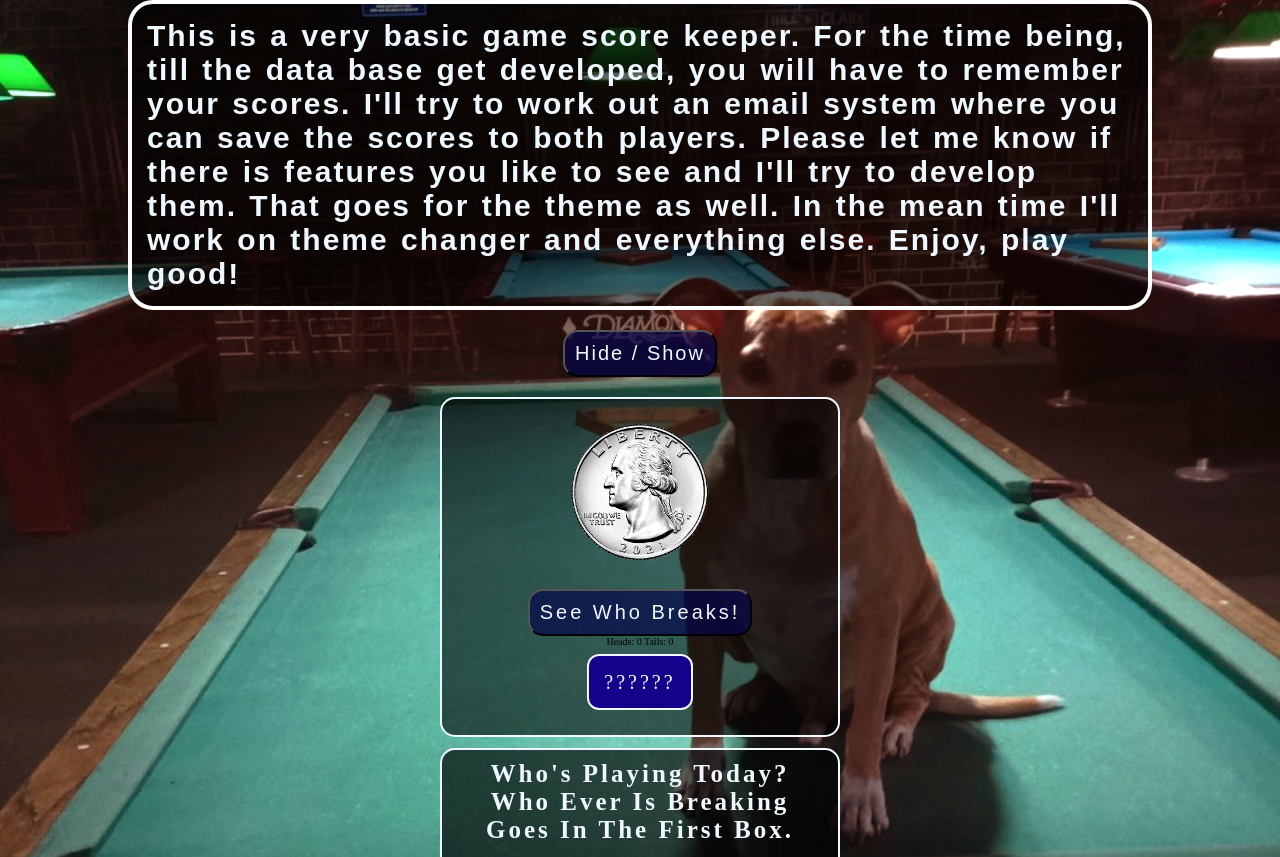
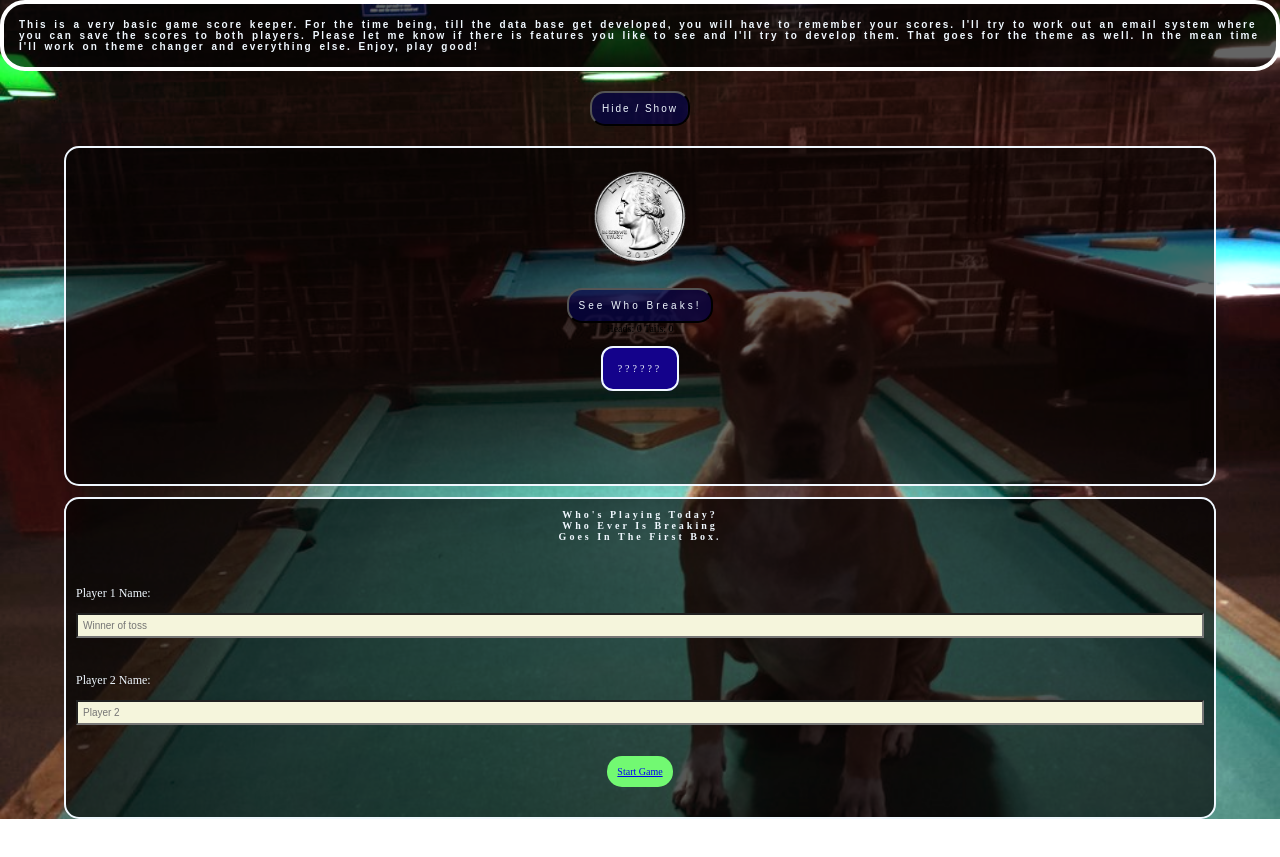
Before and after one commit to wes2112/amro-score-pad, a plain HTML site: page index.html in a window 1280 px wide. Shown: the top 857 px of the page. After the commit the page ends 819 px from the top, so only its background shows below. Drawn offline with nearby package versions, Linux system fonts and the light colour scheme.

Commit message:
Update main.css

```diff
--- a/main.css
+++ b/main.css
@@ -12,14 +12,14 @@ html { font-size: 62.5%;}
     height: 100%;
 }
 .home-container {
-    width: 80%;
+    width: 100%;
     margin-left: auto;
     margin-right: auto;
 }
 /** This is the header section of home page */
 .home-header h1 {
     color: aliceblue;
-    font-size: 3rem;
+    font-size: 1rem;
     padding: 15px;
     border: 4px solid white;
     background-color: rgba(0, 0, 0, 0.606);
@@ -32,7 +32,7 @@ html { font-size: 62.5%;}
 #bt_1 {
     margin: 20px auto;
     padding: 10px;
-    font-size: 2rem;
+    font-size: 1rem;
     text-transform: capitalize;
     color: aliceblue;
     background-color: rgba(4, 4, 75, 0.684);
@@ -50,7 +50,7 @@ h2 {
 }
  /** Container for the coin flip */
 .flip-container {
-    width: 400px;
+    width: 90%;
     height: 340px;
     margin-left: auto;
     margin-right: auto;
@@ -65,7 +65,7 @@ h2 {
  /** this is the flip button */
 #flip {
     padding: 10px;
-    font-size: 2rem;
+    font-size: 1rem;
     text-transform: capitalize;
     border-radius: 15px;
     background-color: rgba(4, 4, 75, 0.684);
@@ -75,8 +75,8 @@ h2 {
  /** This is the coin section */
 #coin {
   position: relative;
-  width: 15rem;
-  height: 15rem;
+  width: 10rem;
+  height: 10rem;
   margin: 2rem 0rem;
   transform-style: preserve-3d;
 
@@ -109,7 +109,7 @@ h2 {
 }
 
 .tails {
-    background-image: url("images/tail.png");
+  background-image: url("images/tail.png");
   transform: rotateY(-180deg);
 }
 
@@ -132,13 +132,13 @@ h2 {
     padding: 15px;
     letter-spacing: 3px;
     background-color: rgb(20, 2, 139);
-    font-size: 2rem;
+    font-size: 1rem;
     line-height: 7rem;
     border: 2px solid aliceblue;
     border-radius: 12px;
 }
 .form-container {
-    width: 400px;
+    width: 90%;
     background-color: rgba(0, 0, 0, 0.658);
     border: 2px solid aliceblue;
     margin-left: auto;
@@ -146,7 +146,7 @@ h2 {
     border-radius: 15px;
 }
 .form-container h2 {
-    font-size: 2.5rem;
+    font-size: 1rem;
     color: aliceblue;
     padding: 10px;
     letter-spacing: 3px;
@@ -156,13 +156,13 @@ h2 {
 #player-names {
     display: flex;
     flex-direction: column;
-    padding: 20px;
+    padding: 10px;
 
 }
 label {
     color: aliceblue;
-    font-size: 2rem;
-    line-height: 5rem;
+    font-size: 1.2rem;
+    line-height: 4rem;
 }
  /** Start game button */
 .sub {
@@ -170,11 +170,11 @@ label {
     padding: 10px;
     background-color: rgb(114, 249, 114);
     border-radius: 15px;
-    font-size: 2.5rem;
+    font-size: 1rem;
 }
 /** Input fields home page */
 input[type=text] {
-    font-size: 2.5rem;
+    font-size: 1rem;
     padding: 5px;
     background-color: beige;
 }
@@ -279,7 +279,7 @@ row_3 {
     .nav-left h3,
     .nav-right h3,
     .nav-center h3 {
-        font-size: 2.1rem;
+        font-size: 1rem;
         padding: 4px 17px;
         letter-spacing: 3px;
     }
@@ -292,7 +292,7 @@ row_3 {
     .all-btn button {
         width: 7.2vw;
         padding: 10px;
-        font-size: 2.5rem;
+        font-size: 1rem;
         margin: 5px;
     }
 }
@@ -302,7 +302,7 @@ row_3 {
     .nav-left h3,
     .nav-right h3,
     .nav-center h3 {
-        font-size: 1.6rem;
+        font-size: 1rem;
         padding: 4px 5px;
         letter-spacing: 3px;
     }
```
